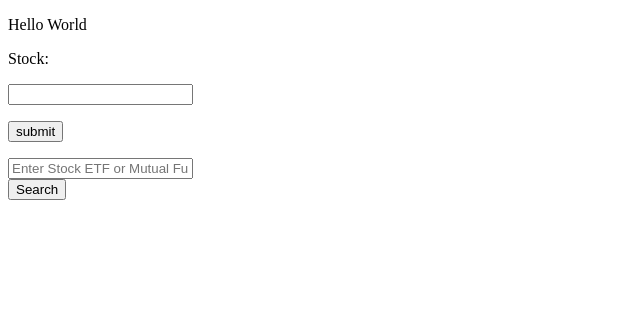
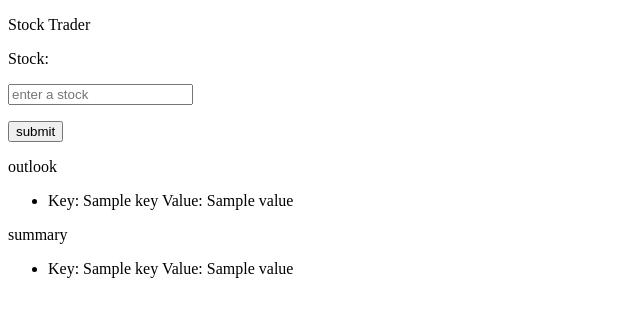
Before and after one commit to fbjxu/HTMLSimpleWebApp, a Flask app: template templates/hello.html in a window 1280 px wide. Shown: the top 317 px of the page, without its empty margins (0-640 px from the left). Run offline with Flask 2, Linux system fonts and the light colour scheme; the template is opened without the code that fills it: most values are stand-ins (such as "Sample title", 1, 10 or a date in 2020).

Commit message:
Rough finish for company outlook and stock summary

```diff
--- a/app.py
+++ b/app.py
@@ -1,19 +1,30 @@
-from flask import Flask, redirect, render_template, request
+from flask import Flask, redirect, render_template, request, url_for, session
+import requests
 
 app = Flask(__name__)
 
+#TODO: corner case when user does not input correct ticker or user do not provide any input
+
 @app.route('/', methods = ["POST", "GET"])
 def hello():
+    responseOutlookDict = {}
+    responseSummaryList = {}
+
     if request.method == "POST":
-        user = request.form["nm"]
-        return redirect(url_for("user", usr=user))
-    else:
-        return render_template("hello.html")
+        symbol = request.form['nm']
+        headers = {
+            'Content-Type': 'application/json',
+            'Authorization' : 'Token a4d9cb249227d4a1c64fac98783787069f17c866'
+        }
+        # get request
+        if symbol != "":
+            outlookResponse = requests.get("https://api.tiingo.com/tiingo/daily/"+symbol, headers=headers)
+            summaryResponse = requests.get("https://api.tiingo.com/iex/"+symbol, headers=headers)
+            #convert received request to json
+            responseOutlookDict = outlookResponse.json()
+            responseSummaryList = summaryResponse.json()[0]
+    return render_template("hello.html", outlook = responseOutlookDict, summary = responseSummaryList)
 
-
-@app.route("/<usr>")
-def user(usr):
-    return f"<h1>{usr}</h1?"
 
 if __name__ == "__main__":
     app.run()
--- a/templates/hello.html
+++ b/templates/hello.html
@@ -8,18 +8,28 @@
 </head>
 
 <body>
-    <p>Hello World</p>
+    <p>Stock Trader</p>
     <form action="#" method="post">
         <p>Stock:</p>
-        <p><input type="text" name="nm"></p>
-        <p><input type="submit" , value="submit"> </p>
-        <div class="input">
-            <input id="symbol" type="text" class="form-control" placeholder="Enter Stock ETF or Mutual Fund Symbol">
-            <div class="input-button">
-                <button class="btn" type="button" onclick="site.SubmitForm();">Search</button>
-            </div>
-        </div>
+        <p><input type="text" name="nm" placeholder="enter a stock"></p>
+        <p><input type="submit", value="submit"></p>
     </form>
+
+<!-- company outlook -->
+    <p>outlook</p>
+    <ul>
+        {% for key, value in outlook.items() %}
+            <li>Key: {{ key }} Value: {{ value }}</li>
+        {% endfor %}
+    </ul>
+<!-- stock summary -->
+    <p>summary</p>
+    <ul>
+        {% for key, value in summary.items() %}
+            <li>Key: {{ key }} Value: {{ value }}</li>
+        {% endfor %}
+    </ul>
+
 </body>
 
 </html>
```
Also changed, not shown: static/scripts/stock.js (added, +35 -0 lines), 2 other files.
